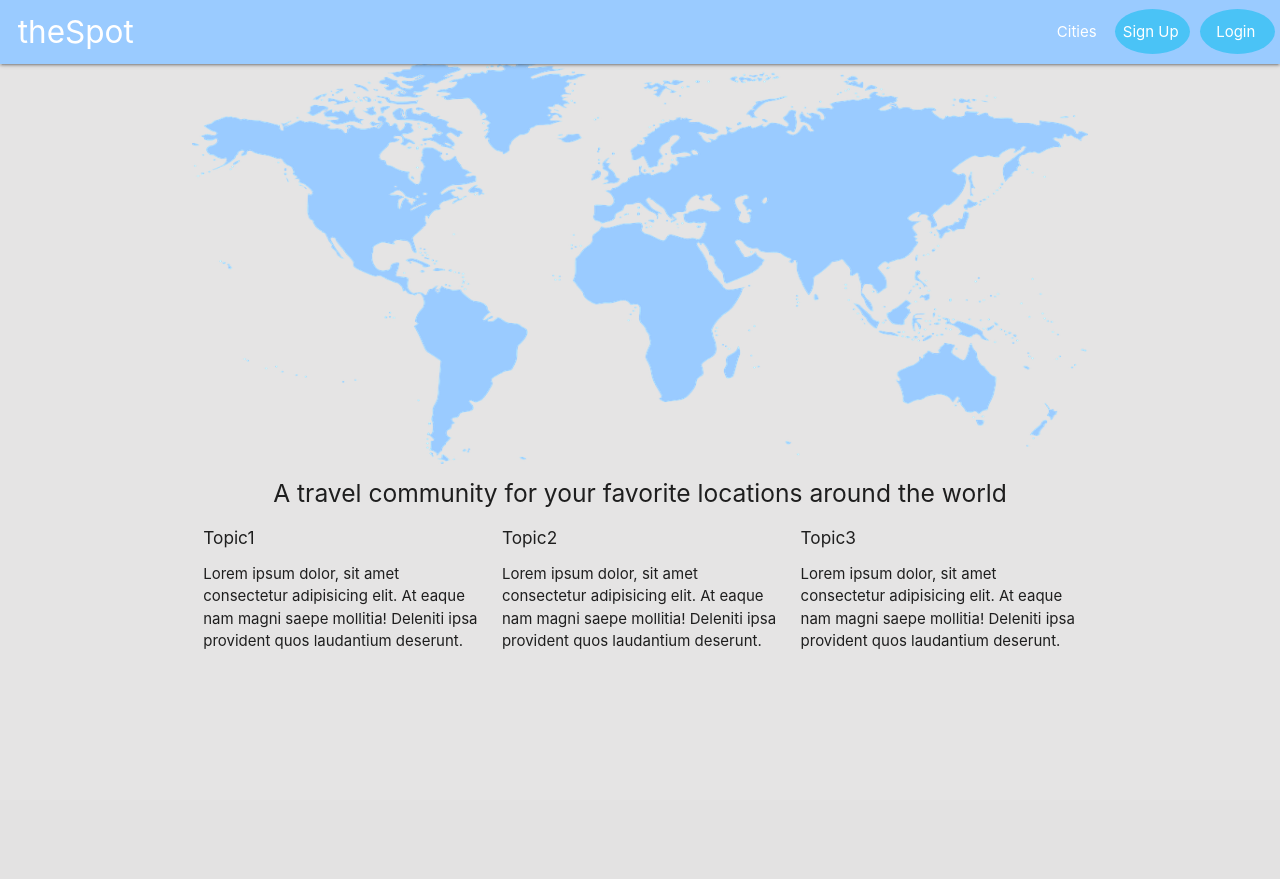
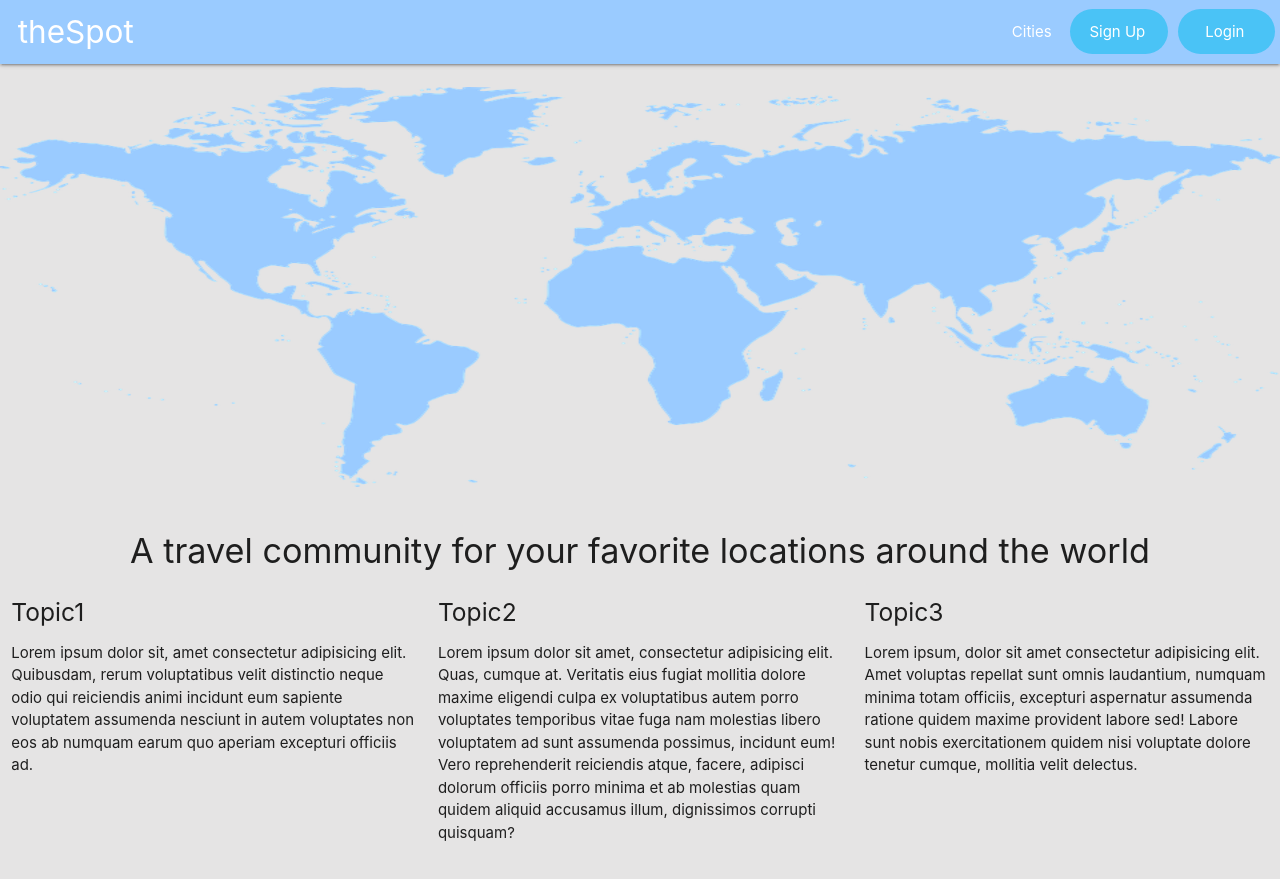
Before and after one commit to melisalarson/theSpot, a Django app: page / in a window 1280 px wide. Before the commit the page ends 649 px from the top, so only its background shows below. Run offline with Django 3.2, Linux system fonts and the light colour scheme.

Commit message:
restructured pages and added more ifs

```diff
--- a/main_app/static/css/styles.css
+++ b/main_app/static/css/styles.css
@@ -66,13 +66,14 @@ body {
 
 }
 
+/* buttons inside the modal = btn2 *********************************** */
 .btn2 {
   background-color: rgba(115, 210, 248, 0.897);
   color: #fff;
   padding: 2px 4px;
   border: solid rgba(115, 212, 250, 0.897);
   font-size: 16px;
-  border-radius: 50%;
+  border-radius: 3em;
 }
 
 .btn2:hover {
@@ -80,7 +81,7 @@ body {
   color: #fff;
   padding: 2px 4px;
   font-size: 18px;
-  border-radius: 35%;
+  border-radius: 3em;
   box-shadow: -2px 2px rgba(141, 141, 141, 0.411);
 }
 
@@ -90,13 +91,14 @@ body {
   color: #fff;
 }
 
+/* signup login and logout buttons = btn3 *********************************** */
 .btn3 {
   color: #fff;
   border: 1px solid rgba(4, 134, 185, 0.897);
   margin: 0 5px;
-  width: 5rem;
-  height: 3rem;
-  border-radius: 50%;
+  width: 6.5em;
+  height: 3em;
+  border-radius: 3em;
   border-style: none;
   background-color: rgba(65, 194, 245, 0.897);
 }
@@ -114,7 +116,7 @@ body {
   margin: 0 5px;
   width: 5rem;
   height: 3rem;
-  border-radius: 50%;
+  border-radius: 3em;
   border-style: none;
   background-color: rgba(65, 194, 245, 0.897);
 }
--- a/main_app/templates/2city_index.html
+++ b/main_app/templates/2city_index.html
@@ -57,6 +57,7 @@
         </div>
       </div>
     </div>
+
 {% endfor %}
 
 
--- a/main_app/templates/base.html
+++ b/main_app/templates/base.html
@@ -1,6 +1,7 @@
 {% comment %}
 {% endcomment %}
 {% load static %}
+
 <!DOCTYPE html>
 <html lang="en">
 
@@ -16,28 +17,32 @@
   <script src="https://cdnjs.cloudflare.com/ajax/libs/materialize/1.0.0/js/materialize.min.js"></script>
   <link href="https://fonts.googleapis.com/icon?family=Material+Icons" rel="stylesheet">
   <!-- media folder user photo uploads -->
+  <!-- what is missing from here??????????????????????????????? -->
   <!-- main css -->
   <link rel="stylesheet" href="{% static 'css/styles.css'%}">
 </head>
 
 <body>
+  <!-- ******************** HEADER === NAV BAR ******************** -->
   <header class="navbar-fixed">
     <nav>
       <div class="nav-wrapper">
 
-
           <label><a href="/" class="left brand-logo">&nbsp;&nbsp;theSpot</a></label>
 
+          <ul class="unorderedlist active right">
 
-          <ul class="unorderedlist active right">
             <li><a class="closer" href="{% url 'cities' %}">Cities</a></li>
-            {% if user.is_authenticated %}
+
+            {% if user.is_authenticated %} <!-- IF THE USER IS LOGGED IN SHOW PROFILE AND LOGOUT -->
               <li><a class="closer" href="{% url 'profile' %}">Profile</a></li>
               <li><button class="btn3 closer"><a  href="{% url 'logout' %}"> Log Out</a></button></li>
-            {% else %}
+
+            {% else %}  <!-- IF THE USER IS NOT LOGGED IN SHOW SIGNUP AND LOGIN -->
               <li><button class="btn3 closer modal-trigger" href="#modal-signup" class="modal modal-open">Sign Up</button></li>
               <li><button class="btn3 closer modal-trigger" href="#modal-login" class="modal modal-open">Login</button></li>
             {% endif %}
+
           </ul>
 
 {% comment %}
@@ -59,6 +64,7 @@
 </option>
 </select> -->
 {% endcomment %}
+
       </div>
     </nav>
   </header>
@@ -69,7 +75,7 @@
     <div id="modal-signup" class="modal-open modal">
       <div class="modal-content">
 
-        <h1>Sign Up</h1>
+        <h3>Sign Up</h3>
 
         {% if error_message %}<p class="red-text">{{ error_message }}</p>{% endif %}
 
@@ -80,18 +86,14 @@
         </form>
 
       </div>
-      <!-- <div class="modal-footer">
-        <a href="{% url 'signup' %}" class="modal-close waves-effect waves-green btn-flat">Sign Up</a> -->
-      </div>
     </div>
 
     <!-- LOGIN Modal -->
     <div id="modal-login" class="modal-open modal">
       <div class="modal-content">
 
-      <h1>Log In</h1>
+        <h3>Log In</h3>
 
-      <!-- Add the login form -->
         <form method="post" action="{% url 'login' %}" enctype="multipart/form-data">
           {% csrf_token %}
           {{ form.as_p }}
@@ -100,55 +102,29 @@
         </form>
 
       </div>
-      <!-- <div class="modal-footer">
-        <a href="{% url 'login' %}" class="modal-close waves-effect waves-green btn-flat">Log In</a>
-      </div> -->
     </div>
 
-    {% comment %}
-    <!-- CITIES Modal -->
-    <!-- <div id="modal-cities" class="modal-open modal">
-      <div class="modal-content">
 
-      </div>
-      <div class="modal-footer">
-        <a href="{% url 'profile'}" class="modal-close waves-effect waves-green btn-flat">Cities</a>
-      </div>
-    </div> -->
-
-    <!-- PROFILE Modal -->
-    <!-- <div id="modal-profile" class="modal-open modal">
-      <div class="modal-content">
-
-      </div>
-      <div class="modal-footer">
-        <a href="{% url 'profile' %}" class="modal-close waves-effect waves-green btn-flat">Profile</a>
-      </div>
-    </div> -->
-
-    <!-- LOGOUT Modal -->
-    <!-- <div id="modal-logout" class="modal-open modal">
-      <div class="modal-content">
-
-      </div>
-      <div class="modal-footer">
-        <a href="#" class="modal-close waves-effect waves-green btn-flat">Log Out</a>
-      </div>
-    </div> -->
-    {% endcomment %}
-
-
-  <main class="container">
+  <main class="main">
     {% block content %}
     {% endblock %}
   </main>
 
+
+
   <!-- jquery/metrialize cript for modals -->
   <script>
+    // get modals when document load
     $(document).ready(function () {
         $('.modal').modal();
       });
 
+      $("nav select").change(function () {
+        window.location = $(this).find("option:selected").val();
+      });
+
+                                  {% comment %}
+    // ------------------------- nav bat -------------------------
     // Create the dropdown base
     $("<select />").appendTo("nav");
 
@@ -167,10 +143,7 @@
         "text": el.text()
       }).appendTo("nav select");
     });
-
-  $("nav select").change(function () {
-    window.location = $(this).find("option:selected").val();
-  });
+                                  {% endcomment %}
 </script>
 
 </body>
--- a/main_app/templates/cities.html
+++ b/main_app/templates/cities.html
@@ -87,7 +87,7 @@
     <div class="row">
       <p style="font-size: 30px" class="left">Posts:</p>
 
-      <a class="right btn-floating waves-effect waves-light red modal-trigger" href="#modal-newpost"
+      <a class="right btn-floating modal-trigger" href="#modal-newpost"
         class="modal modal-open "><i class="material-icons">add</i></a>
     </div>
     <!-- -------------------- POSTS -------------------- -->
@@ -101,7 +101,7 @@
             <div class="row">
 
               <div class="post col s3">
-                <a href="{% url 'profile' %}"><img class="circle responsive-img" src="{{ post.profile.upload_picture.url }}" style="width: 100px; height: 100px;"></a>
+                <img class="circle responsive-img" src="{{ post.profile.upload_picture.url }}" style="width: 100px; height: 100px;">
               </div>
 
               <div class="post col s9">
--- a/main_app/templates/home.html
+++ b/main_app/templates/home.html
@@ -3,14 +3,16 @@
 
 
 <!-- main image -->
+<br>
 <div class="carousel">
   <img class="worldmap" src="../static/worldmap.png" alt="map of world">
 </div>
 
 <!-- one liner description -->
+<br>
 <div id="main_title">
-  <h5>A travel community for your favorite locations around the
-  world</h5>
+  <h4>A travel community for your favorite locations around the
+  world</h4>
 </div>
 
 <!-- topics -->
@@ -18,16 +20,16 @@
   <div class="row">
     <div class="topics">
       <div class="topic col s4">
-        <h6>Topic1</h6>
-        <p>Lorem ipsum dolor, sit amet consectetur adipisicing elit. At eaque nam magni saepe mollitia! Deleniti ipsa provident quos laudantium deserunt.</p>
+        <h5>Topic1</h5>
+        <p>Lorem ipsum dolor sit, amet consectetur adipisicing elit. Quibusdam, rerum voluptatibus velit distinctio neque odio qui reiciendis animi incidunt eum sapiente voluptatem assumenda nesciunt in autem voluptates non eos ab numquam earum quo aperiam excepturi officiis ad. </p>
       </div>
       <div class="topic col s4">
-        <h6>Topic2</h6>
-        <p>Lorem ipsum dolor, sit amet consectetur adipisicing elit. At eaque nam magni saepe mollitia! Deleniti ipsa provident quos laudantium deserunt.</p>
+        <h5>Topic2</h5>
+        <p>Lorem ipsum dolor sit amet, consectetur adipisicing elit. Quas, cumque at. Veritatis eius fugiat mollitia dolore maxime eligendi culpa ex voluptatibus autem porro voluptates temporibus vitae fuga nam molestias libero voluptatem ad sunt assumenda possimus, incidunt eum! Vero reprehenderit reiciendis atque, facere, adipisci dolorum officiis porro minima et ab molestias quam quidem aliquid accusamus illum, dignissimos corrupti quisquam?</p>
       </div>
       <div class="topic col s4">
-        <h6>Topic3</h6>
-        <p>Lorem ipsum dolor, sit amet consectetur adipisicing elit. At eaque nam magni saepe mollitia! Deleniti ipsa provident quos laudantium deserunt.</p>
+        <h5>Topic3</h5>
+        <p>Lorem ipsum, dolor sit amet consectetur adipisicing elit. Amet voluptas repellat sunt omnis laudantium, numquam minima totam officiis, excepturi aspernatur assumenda ratione quidem maxime provident labore sed! Labore sunt nobis exercitationem quidem nisi voluptate dolore tenetur cumque, mollitia velit delectus.</p>
       </div>
     </div>
   </div>
--- a/main_app/views.py
+++ b/main_app/views.py
@@ -25,6 +25,7 @@ def cities (request):
   cities = City.objects.all()
   city = City.objects.all().first()
   posts = Post.objects.filter(city=city).order_by('-date')
+  posts_length = len(posts)
   context = {
     'signup_form' : signup_form,
     'form':form,
@@ -32,6 +33,7 @@ def cities (request):
     'cities': cities,
     'city': city,
     'posts': posts,
+    'posts_length': posts_length,
     }
   return render(request, 'cities.html', context)
   # return redirect('city_index', city.id)
@@ -45,7 +47,7 @@ def city_index (request, city_id):
   cities = City.objects.all()
   city = City.objects.get(id=city_id)
   posts = Post.objects.filter(city=city).order_by('-date')
-  # print(posts.__dict__)
+  posts_length = len(posts)
   context = {
     'signup_form' : signup_form,
     'form':form,
@@ -53,6 +55,7 @@ def city_index (request, city_id):
     'cities':cities,
     'city': city,
     'posts': posts,
+    'posts_length': posts_length,
     }
   return render(request, 'city_index.html', context)
   # return redirect('city_index', city.id)
```
Also changed, not shown: main_app/templates/city_index.html (+15 -10 lines), main_app/templates/edit_post.html (+10 -30 lines), main_app/templates/post_index.html (+28 -26 lines). Lines whose indentation alone changed are shown as unchanged.
